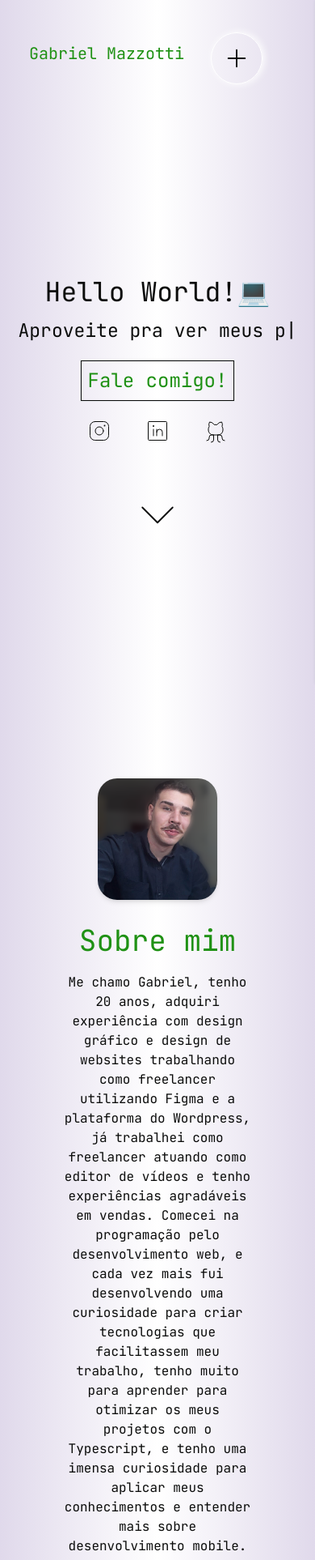
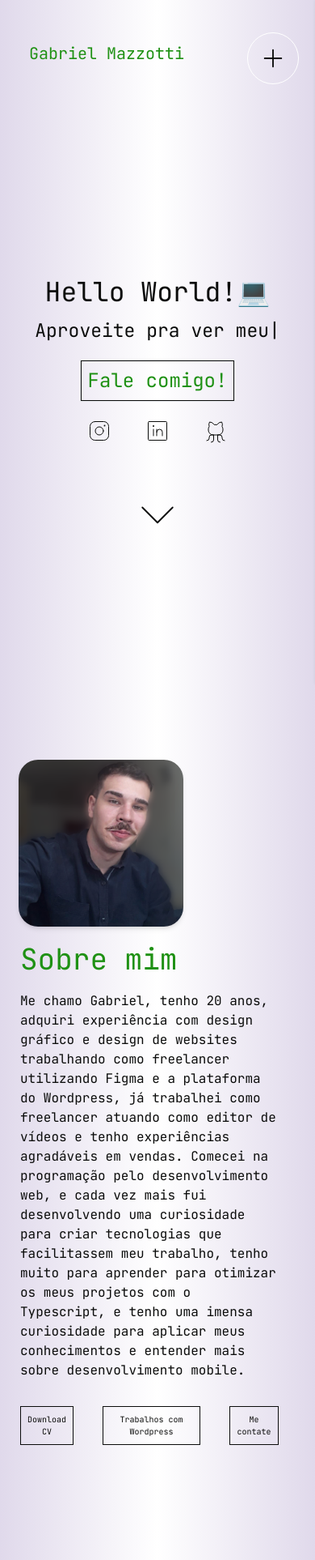
Before and after one commit to Mazzotti1/Portfolio, a React (Vite) app: page / in a window 390 px wide. Shown: the top 1926 px of the page at 81% size. Built offline with nearby package versions, Linux system fonts and the light colour scheme.

Commit message:
Correção de responsividade para mobile

```diff
--- a/src/Components/BackToTop/BackToTop.tsx
+++ b/src/Components/BackToTop/BackToTop.tsx
@@ -50,7 +50,7 @@ export function BackToTop (){
       {showButton && (
         <ContainerBackToTop>
         <button className="  w-fit ml-5" style={buttonStyles} onClick={handleClick}>
-         <ArrowSquareUp className=" hover:text-fonteVerde transition-all duration-700 " size={52}  weight="thin" />
+         <ArrowSquareUp className="opacity-10 hover:opacity-100 hover:text-fonteVerde transition-all duration-700 " size={52}  weight="thin" />
         </button>
         </ContainerBackToTop>
       )}
--- a/src/Components/Contact/Contact.tsx
+++ b/src/Components/Contact/Contact.tsx
@@ -11,9 +11,9 @@ interface Props {
 export const Contact: React.FC<Props> = ({language }) => {
     return(
       <ContainerContact>
-        <div id="contact" className=" ml-10 h-max  ">
+        <div id="contact" className="contactContainer ml-10 h-max  ">
 
-          <div className="flex  justify-evenly">
+          <div className="flex contactContainer  justify-evenly">
                 <div >
                 <h1 className="titleContact text-fonteVerde mt-36  text-5xl">{language === 'pt' ? pt.Tittle : en.Tittle}</h1>
                     <div className="flex items-center gap-2 ">
@@ -38,10 +38,10 @@ export const Contact: React.FC<Props> = ({language }) => {
 
                     </BorderContact>
 
+
+
                 </div>
-                <div className=" gifPc mt-10 mb-20 ">
-                  <img className="" src={email} alt="" />
-                </div>
+                <img className="gifPc w-96" src={email} alt="" />
           </div>
 
         </div>
--- a/src/Components/Footer/Footer.tsx
+++ b/src/Components/Footer/Footer.tsx
@@ -9,11 +9,12 @@ interface Props {
 
 export const Footer: React.FC<Props> = ({language }) => {
     return(
-        <ContainerFooter>
-        <div className="  h-max  ">
-          <div className="flex justify-center items-center p-4 gap-10">
-          <h1 className=" ">{language === 'pt' ? pt.Tittle : en.Tittle}</h1>
-            <SocialMedias />
+        <ContainerFooter className="">
+        <div className="  ">
+          <div className="containerFooter flex justify-center items-center  p-4 gap-10">
+          <h1 className="footerTittle ">{language === 'pt' ? pt.Tittle : en.Tittle}</h1>
+
+            <SocialMedias  />
             </div>
         </div>
         </ContainerFooter>
--- a/src/Components/HeaderComponents/HeaderButton.tsx
+++ b/src/Components/HeaderComponents/HeaderButton.tsx
@@ -70,7 +70,7 @@ export const HeaderButton: React.FC<Props> = ({ toggleTheme, changeLanguage, lan
 
     <div className={ `fab mr-96 mt-10 ${isOpenButton ? "open" : ""}`}>
 
-<button  className=" hover:text-black hover:bg-zinc-600"  onClick={() =>  setIsOpenButton(!isOpenButton)}>
+<button  className=" ButtonPlus hover:text-black hover:bg-zinc-600"  onClick={() =>  setIsOpenButton(!isOpenButton)}>
 <HeaderButtonPlus>
   <Plus  size={30}/>
 </HeaderButtonPlus>
@@ -78,7 +78,7 @@ export const HeaderButton: React.FC<Props> = ({ toggleTheme, changeLanguage, lan
 
 <TextHeader>
 
-<div className="menu">
+<div className="menu ButtonPlus">
 
   <button onClick={AboutButton}>
   <User  className="text-black" size={32} weight="thin" />
@@ -149,7 +149,7 @@ export const HeaderButton: React.FC<Props> = ({ toggleTheme, changeLanguage, lan
     </div>
 
       </div>
-      <img className="pt-72" src={logo} />
+      <img className="disquete pt-72" src={logo} />
     </aside>
     </ContainerHeader>
     </>
--- a/src/Components/knowledges/KnowledgeMenu.tsx
+++ b/src/Components/knowledges/KnowledgeMenu.tsx
@@ -33,9 +33,9 @@ export function KnowledgeMenu({ name, setId, language }: KnowledgeMenuProps) {
 
 
     return(
-        <div className=" containerMenu p-16 mt-10  shadow-black shadow-lg flex flex-col justify-center items-center  gap-6 rounded-2xl w-96 h-96 ">
+        <div className=" containerMenu  p-16 mt-10  shadow-black shadow-lg flex flex-col justify-center items-center  gap-6 rounded-2xl w-96 h-96 ">
                 <Text>
-                <h1 className=" text-xl">{language === 'pt' ? pt.Category : en.Category}</h1>
+                <h1 className="categoryTittle text-center text-xl">{language === 'pt' ? pt.Category : en.Category}</h1>
                 </Text>
               {allTypes.map((tech) => (
           <button onClick={() => setId(tech.id)}  className="text-black    justify-center  border border-fonteVerde p-6 bg-white item w-24 rounded-md  hover:text-white hover:bg-black  duration-700 transition-all">{tech.name}</button>
--- a/src/Components/knowledges/Knowledges.tsx
+++ b/src/Components/knowledges/Knowledges.tsx
@@ -23,7 +23,7 @@ export const Knowledges = (props: { language: string }) => {
         <ContainerKnowledge>
         <div className=" h-full  ">
              <div className="justify-center p-20   flex">
-                <h1 className="tittleKnowledge text-center text-fonteVerde  mt-60 text-5xl">{props.language === 'pt' ? pt.Tittle : en.Tittle}</h1>
+                <h1 className="tittleKnowledge text-center text-fonteVerde   text-5xl">{props.language === 'pt' ? pt.Tittle : en.Tittle}</h1>
              </div>
              <SubContainerKnowledge>
         <div className=" menusKnowledge flex justify-center gap-20">
--- a/src/styles/HeaderButton.css
+++ b/src/styles/HeaderButton.css
@@ -3,7 +3,7 @@
   .fab {
     position: relative;
     border-radius: 50%;
-    box-shadow: 2px 0px 10px white;
+
   }
 
 
--- a/src/styles/medias/medias.css
+++ b/src/styles/medias/medias.css
@@ -13,6 +13,7 @@
         width:95%;
 
     }
+
 }
 
 @media (max-width:375px){
@@ -29,23 +30,25 @@
         font-size:23px
     }
     .imgAbout{
-            margin-top:30%;
-            height:150px;
-            padding:0
+
+        margin-right:50px;
     }
     .containerResume{
-        margin:0;
-        padding:0;
-        text-align:center;
+        margin-right:170px;
+
         display:flex;
         flex-direction:column;
     }
     .containerText{
-        margin:30px;
+        margin:0px;
+        margin-left:70px;
+        margin-top:20px;
+        width:320px
     }
     .buttonsAbout{
         display:flex;
-        justify-content:center;
+
+
     }
     .TittleSecProjects{
         font-size:35px;
@@ -63,8 +66,18 @@
         margin:30px
     }
     .containerMenu{
+        diplay:flex;
+        flex-direction:row;
+        justify-content:center;
+        align-items:end;
+        padding:0;
+        gap:8px;
         width:100%;
+        height:50px
 
+    }
+    .categoryTittle{
+        display:none
     }
     .containerTable{
         width:100%;
@@ -87,8 +100,30 @@
         height:16px
     }
     .gifPc{
-        margin-top:100%;
+        width:80%;
+        height:100%;
 
     }
+    .contactContainer{
+        display:flex;
+        flex-direction:column;
+    }
+    .ButtonPlus{
+        margin-left:90px
+    }
+
+.footerTittle{
+    font-size:14px;
 
 }
+.containerFooter{
+    width:350px;
+    gap:0;
+    flex-direction:column;
+    padding-bottom:40px
+}
+.disquete{
+    padding:0;
+}
+
+}
```
